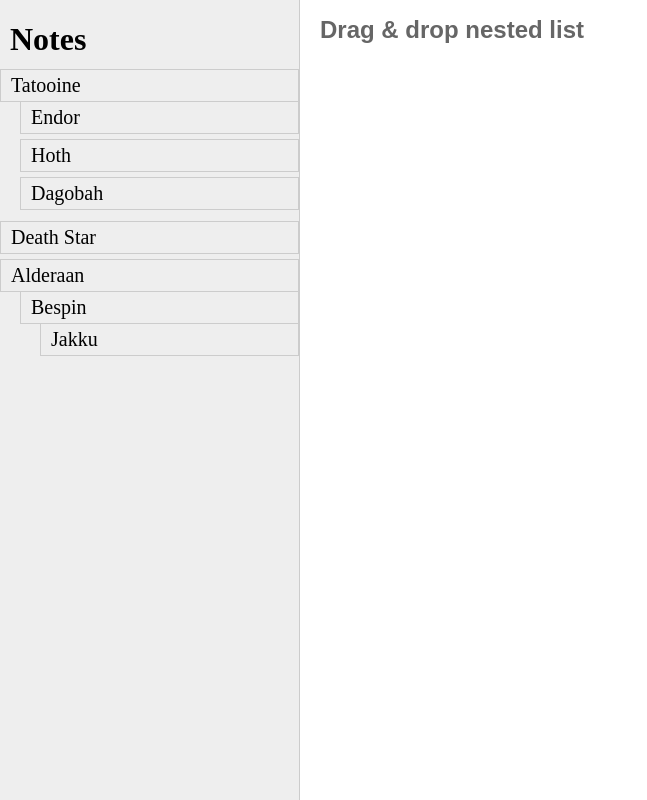
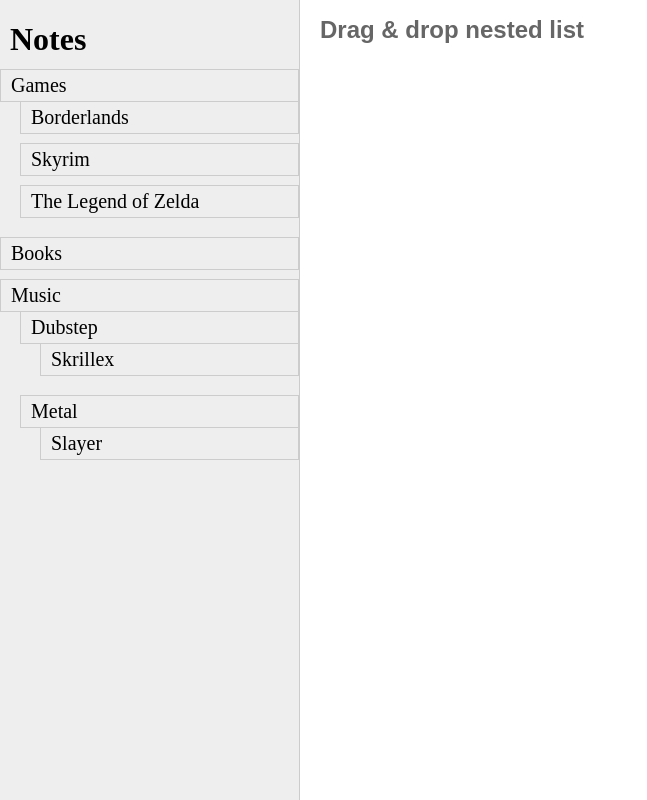
Before and after one commit to lomeat/draggable-tree, a React (Create React App) app: page / in a window 1280 px wide. Shown: the whole page, without its empty margins (0-647 px from the left). Built offline with nearby package versions, Linux system fonts and the light colour scheme.

Commit message:
fix: init data

```diff
--- a/src/Sidebar/Tree.tsx
+++ b/src/Sidebar/Tree.tsx
@@ -17,12 +17,6 @@
   const [, dropRef] = useDrop({
     accept: "item",
     drop: () => {},
-    collect: (monitor: any) => ({
-      isOver: !!monitor.isOver({ shallow: true }),
-      canDrop: !!monitor.canDrop(),
-      item: monitor.getItem(),
-      dropOffset: monitor.getSourceClientOffset(),
-    }),
     hover: (draggedItem: any, monitor: any) => {
       if (!monitor.isOver({ shallow: true })) return;
 
@@ -54,5 +48,5 @@
 const Wrapper = styled.div`
   position: relative;
   margin: -11px 0 0 20px;
-  padding-bottom: 6px;
+  padding-bottom: 10px;
 `;
--- a/src/Sidebar/utils.ts
+++ b/src/Sidebar/utils.ts
@@ -3,26 +3,43 @@
 export const treeMock = [
   {
     id: 1,
-    title: "Tatooine",
+    title: "Games",
     items: [
-      { id: 2, title: "Endor", items: [] },
-      { id: 3, title: "Hoth", items: [] },
-      { id: 4, title: "Dagobah", items: [] },
+      { id: 2, title: "Borderlands", items: [] },
+      { id: 3, title: "Skyrim", items: [] },
+      { id: 4, title: "The Legend of Zelda", items: [] },
     ],
   },
   {
     id: 5,
-    title: "Death Star",
+    title: "Books",
     items: [],
   },
   {
     id: 6,
-    title: "Alderaan",
+    title: "Music",
     items: [
       {
         id: 7,
-        title: "Bespin",
-        items: [{ id: 8, title: "Jakku", items: [] }],
+        title: "Dubstep",
+        items: [
+          {
+            id: 8,
+            title: "Skrillex",
+            items: [],
+          },
+        ],
+      },
+      {
+        id: 9,
+        title: "Metal",
+        items: [
+          {
+            id: 10,
+            title: "Slayer",
+            items: [],
+          },
+        ],
       },
     ],
   },
```
